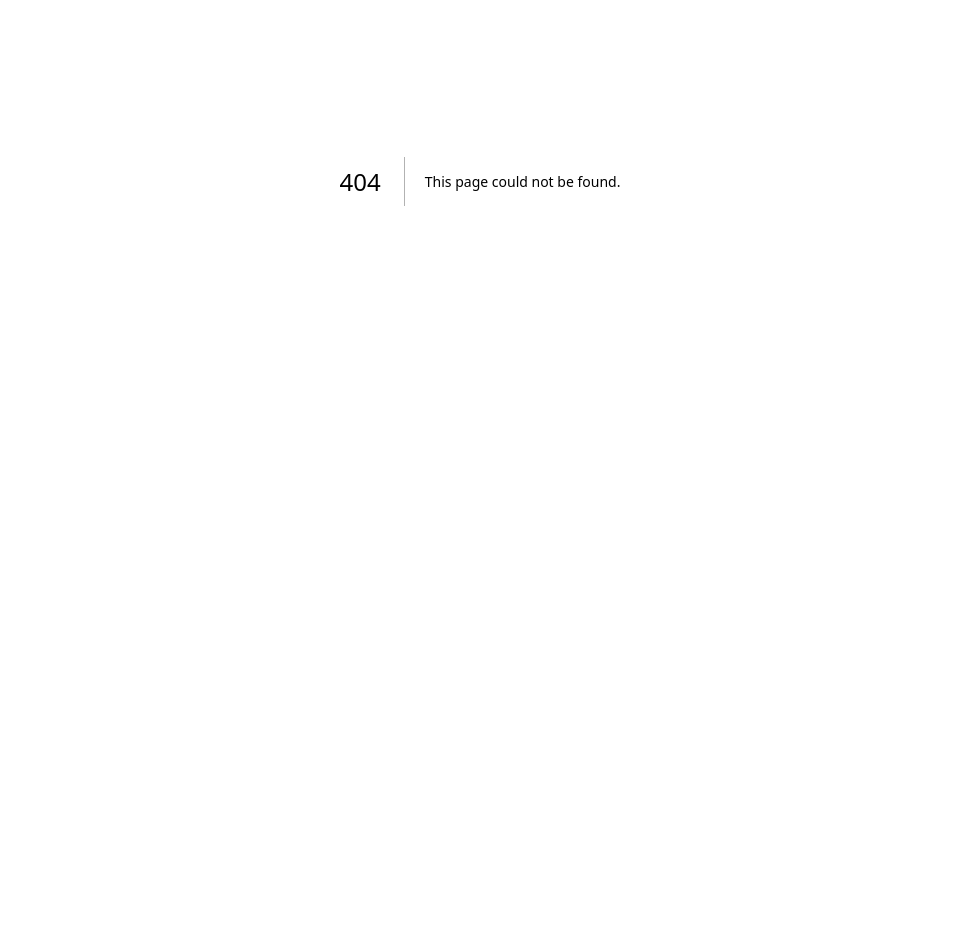
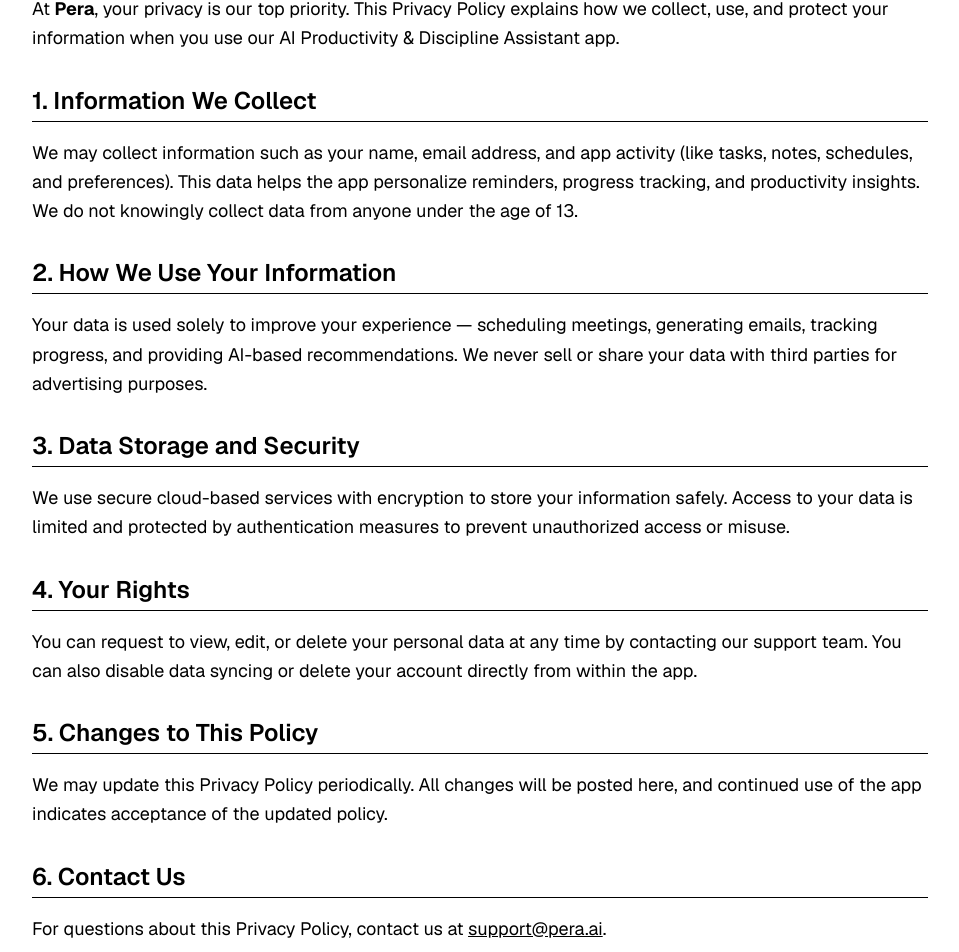
Before and after one commit to ahmedhamza54/Pera, a Next.js app: page /privacy in a window 1280 px wide. Before the commit this address had no page. Shown: the part 219-1171 px from the top of the page, without its empty margins (160-1119 px from the left). Before the commit the page ends 800 px from the top, so only its background shows below. Built offline with nearby package versions, Linux system fonts and the light colour scheme.

Commit message:
privacy policy for google play deployment

```diff
--- /dev/null
+++ b/app/privacy/page.tsx
@@ -0,0 +1,92 @@
+"use client";
+
+import React from "react";
+
+export default function PrivacyPolicyPage() {
+  return (
+    <main className="min-h-screen bg-white text-black px-6 md:px-20 py-16 font-sans">
+      <section className="max-w-4xl mx-auto space-y-12">
+        <header className="text-center border-b border-black pb-8">
+          <h1 className="text-4xl font-bold tracking-tight">Privacy Policy</h1>
+          <p className="text-sm text-gray-700 mt-2">Effective Date: October 2025</p>
+        </header>
+
+        <article className="space-y-8 leading-relaxed text-lg">
+          <p>
+            At <strong>Pera</strong>, your privacy is our top priority. This Privacy Policy explains how we collect,
+            use, and protect your information when you use our AI Productivity & Discipline Assistant app.
+          </p>
+
+          <section>
+            <h2 className="text-2xl font-semibold border-b border-black pb-1 mb-4">
+              1. Information We Collect
+            </h2>
+            <p>
+              We may collect information such as your name, email address, and app activity (like tasks, notes,
+              schedules, and preferences). This data helps the app personalize reminders, progress tracking, and
+              productivity insights. We do not knowingly collect data from anyone under the age of 13.
+            </p>
+          </section>
+
+          <section>
+            <h2 className="text-2xl font-semibold border-b border-black pb-1 mb-4">
+              2. How We Use Your Information
+            </h2>
+            <p>
+              Your data is used solely to improve your experience — scheduling meetings, generating emails, tracking
+              progress, and providing AI-based recommendations. We never sell or share your data with third parties
+              for advertising purposes.
+            </p>
+          </section>
+
+          <section>
+            <h2 className="text-2xl font-semibold border-b border-black pb-1 mb-4">
+              3. Data Storage and Security
+            </h2>
+            <p>
+              We use secure cloud-based services with encryption to store your information safely. Access to your data
+              is limited and protected by authentication measures to prevent unauthorized access or misuse.
+            </p>
+          </section>
+
+          <section>
+            <h2 className="text-2xl font-semibold border-b border-black pb-1 mb-4">
+              4. Your Rights
+            </h2>
+            <p>
+              You can request to view, edit, or delete your personal data at any time by contacting our support team.
+              You can also disable data syncing or delete your account directly from within the app.
+            </p>
+          </section>
+
+          <section>
+            <h2 className="text-2xl font-semibold border-b border-black pb-1 mb-4">
+              5. Changes to This Policy
+            </h2>
+            <p>
+              We may update this Privacy Policy periodically. All changes will be posted here, and continued use of the
+              app indicates acceptance of the updated policy.
+            </p>
+          </section>
+
+          <section>
+            <h2 className="text-2xl font-semibold border-b border-black pb-1 mb-4">
+              6. Contact Us
+            </h2>
+            <p>
+              For questions about this Privacy Policy, contact us at{" "}
+              <a href="mailto:support@pera.ai" className="underline hover:text-gray-600">
+                support@pera.ai
+              </a>
+              .
+            </p>
+          </section>
+        </article>
+
+        <footer className="text-center text-gray-700 text-sm border-t border-black pt-8">
+          © {new Date().getFullYear()} Pera. All rights reserved.
+        </footer>
+      </section>
+    </main>
+  );
+}
--- a/package.json
+++ b/package.json
@@ -46,6 +46,7 @@
     "date-fns": "4.1.0",
     "embla-carousel-react": "8.5.1",
     "geist": "latest",
+    "gsap": "^3.13.0",
     "input-otp": "1.4.1",
     "lucide-react": "^0.454.0",
     "mongoose": "^8.19.1",
```
Also changed, not shown: 1 other file (tests, documents, lock files or other folders).
